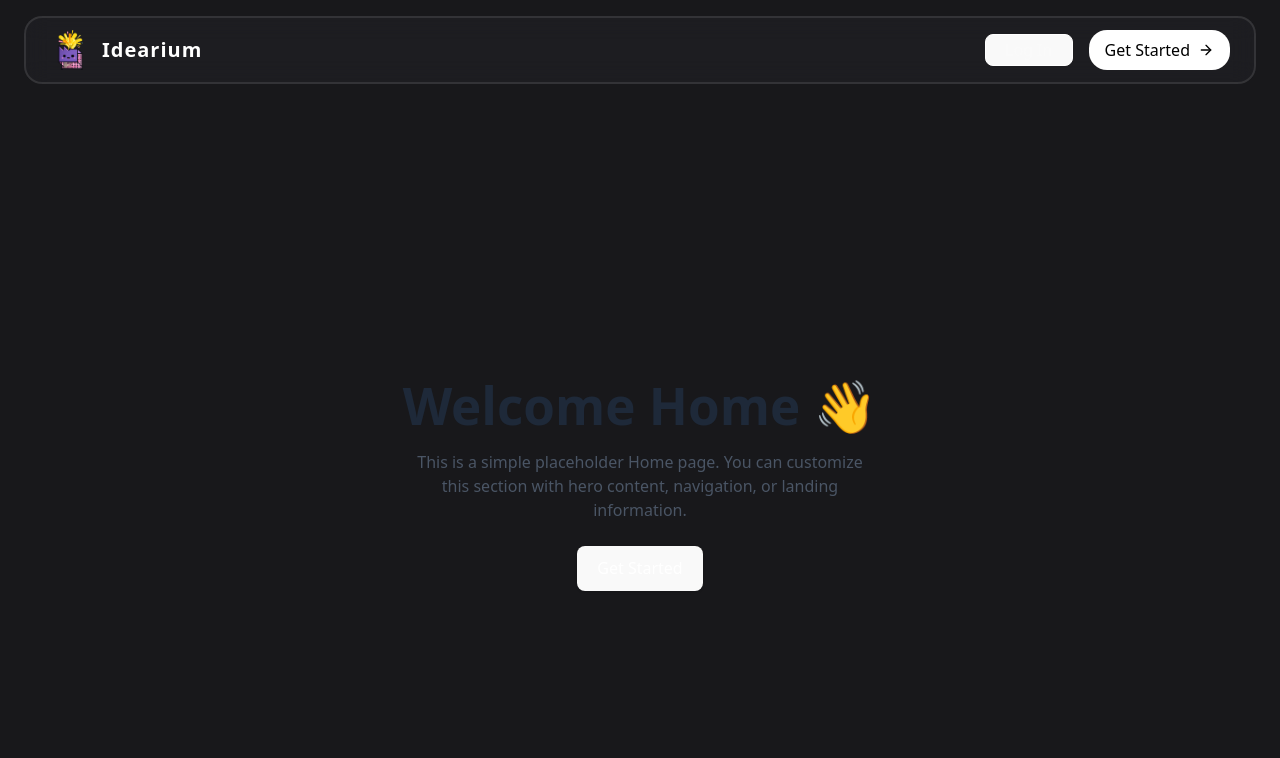
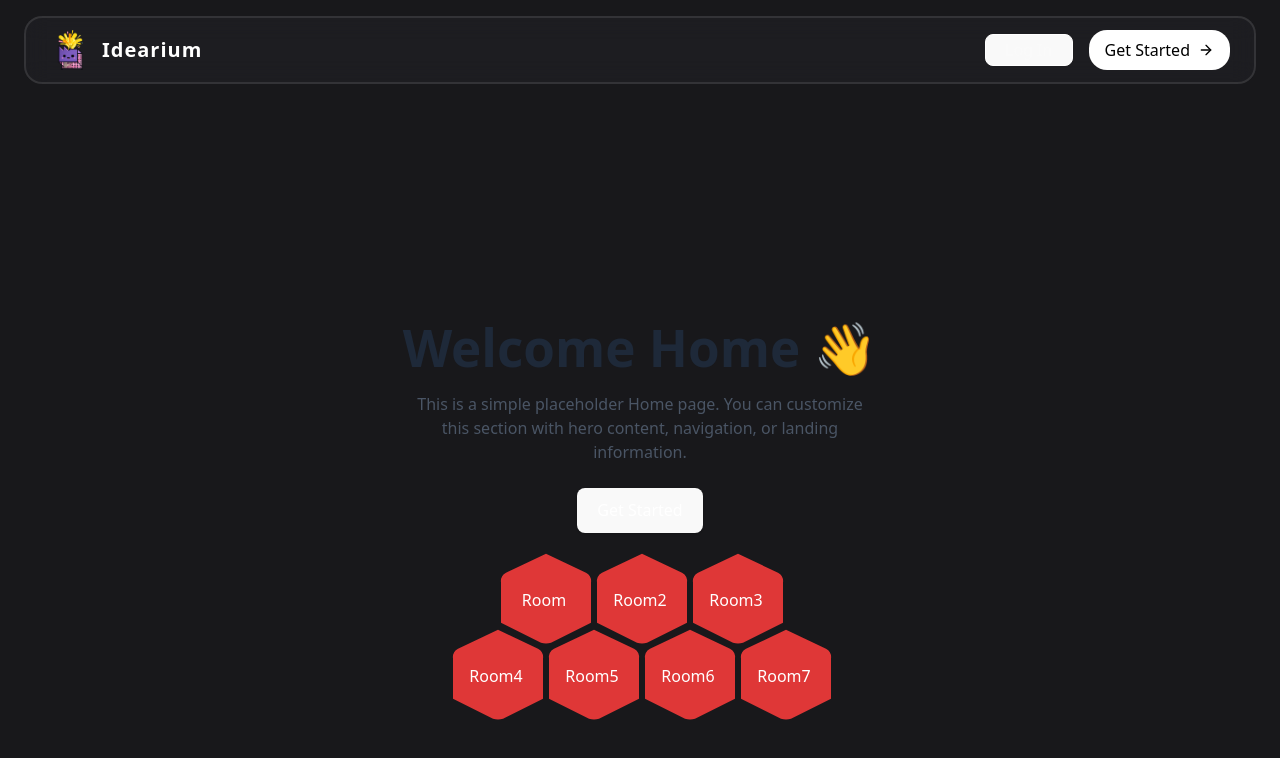
Before and after one commit to digifactori-idearium/digifactori-idearium, a React (Vite) app in the folder apps/web/: page / in a window 1280 px wide. Shown: the top 758 px of the page. Built offline with nearby package versions, Linux system fonts and the light colour scheme.

Commit message:
style(web/home) : création et ajout des boutons hexagonaux pour former le nid d'abeille sur la page home.

```diff
--- a/apps/web/src/components/ui/button.tsx
+++ b/apps/web/src/components/ui/button.tsx
@@ -19,6 +19,7 @@ const buttonVariants = cva(
         ghost:
           'hover:bg-accent hover:text-accent-foreground dark:hover:bg-accent/50',
         link: 'text-primary underline-offset-4 hover:underline',
+        hex: 'btn-hex bg-blue-600 text-white font-bold hover:bg-blue-700',
       },
       size: {
         default: 'h-9 px-4 py-2 has-[>svg]:px-3',
@@ -29,6 +30,7 @@ const buttonVariants = cva(
         'icon-xs': "size-6 rounded-md [&_svg:not([class*='size-'])]:size-3",
         'icon-sm': 'size-8',
         'icon-lg': 'size-10',
+        hex: 'w-24',
       },
     },
     defaultVariants: {
--- a/apps/web/src/index.css
+++ b/apps/web/src/index.css
@@ -91,6 +91,13 @@ button:focus,
 button:focus-visible {
   outline: 4px auto -webkit-focus-ring-color;
 }
+
+.btn-hex {
+  aspect-ratio: 1;
+  background-color: #df3737;
+  clip-path: path("M 50 1 L 90 20 A 10 10 0 0 1 95 30 L 95 70 L 55 90 A 20 20 0 0 1 45 90 L 5 70 L 5 30 A 10 10 0 0 1 10 20 Z");
+}
+
 
 @media (prefers-color-scheme: light) {
   :root {
--- a/apps/web/src/pages/Home.tsx
+++ b/apps/web/src/pages/Home.tsx
@@ -1,4 +1,5 @@
 import React from 'react';
+import { Button } from '@/components/ui/button';
 
 const Home: React.FC = () => {
   return (
@@ -12,6 +13,35 @@ const Home: React.FC = () => {
       <button className="mt-6 px-6 py-2 bg-blue-600 text-white rounded-lg shadow hover:bg-blue-700 transition">
         Get Started
       </button>
+
+
+      <div className="flex flex-col items-center mt-5">
+        <div className="flex gap-0 -mt-0">
+          <Button variant="hex" size="hex" onClick={() => alert("Kitchen clicked")}>
+            Room
+          </Button>
+          <Button variant="hex" size="hex" onClick={() => alert("Kitchen clicked")}>
+            Room2
+          </Button>
+          <Button variant="hex" size="hex" onClick={() => alert("Kitchen clicked")}>
+            Room3
+          </Button>
+        </div>
+        <div className="flex gap-0 -mt-0 absolute mt-19">
+          <Button variant="hex" size="hex" onClick={() => alert("Kitchen clicked")}>
+            Room4
+          </Button>
+          <Button variant="hex" size="hex" onClick={() => alert("Kitchen clicked")}>
+            Room5
+          </Button>
+          <Button variant="hex" size="hex" onClick={() => alert("Kitchen clicked")}>
+            Room6
+          </Button>
+          <Button variant="hex" size="hex" onClick={() => alert("Kitchen clicked")}>
+            Room7
+          </Button>
+        </div>
+      </div>
     </div>
   );
 };
```
